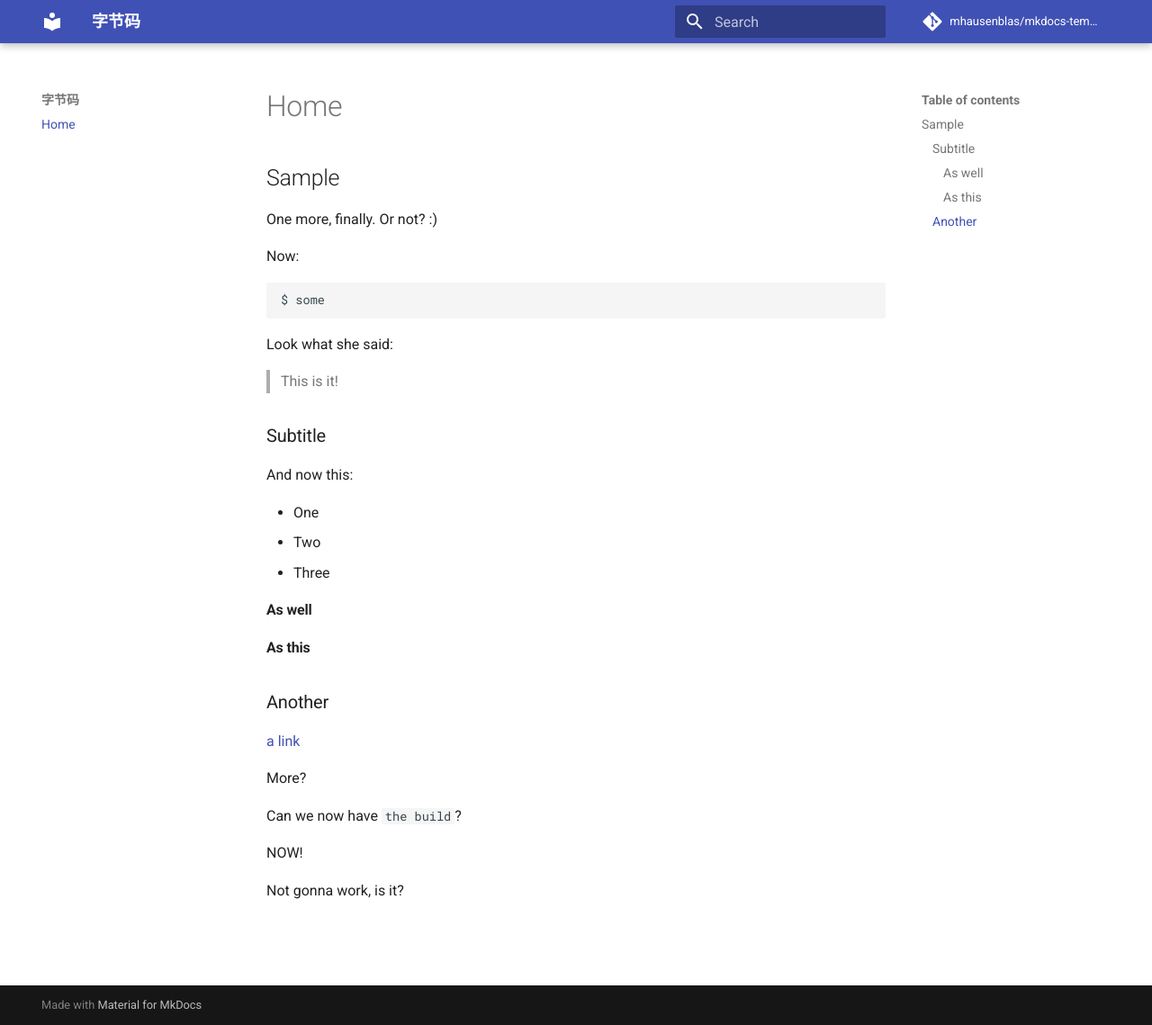
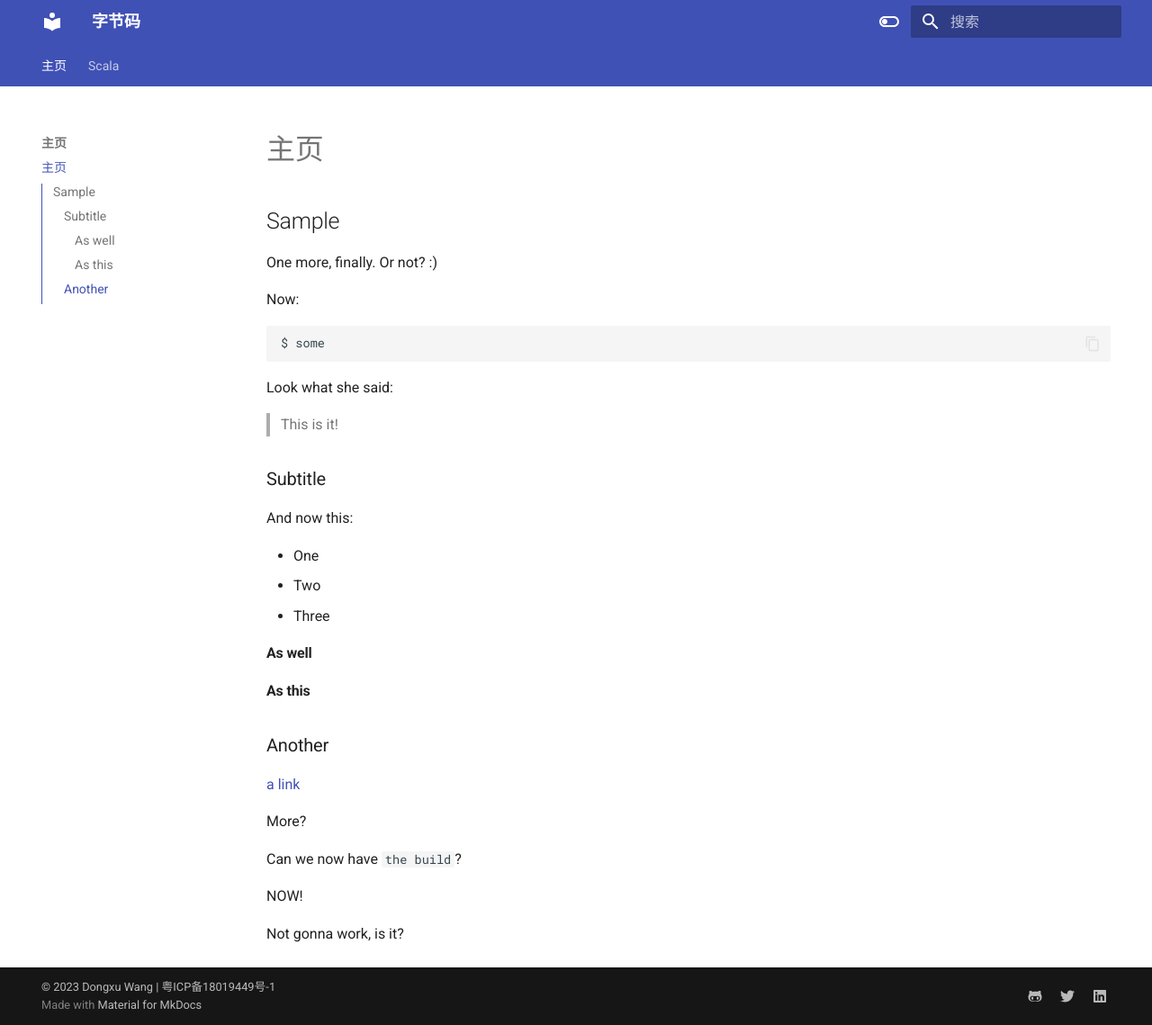
Before and after one commit to dongxuwang/bytecode.cn, an MkDocs documentation site: the page built from docs/index.md, in a window 1280 px wide and 1139 px high. Shown: the whole window at 90% size. Built offline with MkDocs 1.6.1 and Material for MkDocs 9.7.7, drawn with Linux system fonts in a browser that asks for light colours; comment, search, counter and statistics services are not loaded.

Commit message:
Add beian

```diff
--- a/mkdocs.yml
+++ b/mkdocs.yml
@@ -1,10 +1,69 @@
 site_name: 字节码
-site_description: 'A docs test'
-site_author: 'Michael Hausenblas'
-docs_dir: docs/
-repo_name: 'mhausenblas/mkdocs-template'
-repo_url: 'https://github.com/mhausenblas/mkdocs-template'
+theme:
+  name: material
+  features:
+    - navigation.tabs
+    - navigation.sections
+    - toc.integrate
+    - navigation.top
+    - search.suggest
+    - search.highlight
+    - content.tabs.link
+    - content.code.annotation
+    - content.code.copy
+  language: zh
+  palette:
+    - scheme: default
+      toggle:
+        icon: material/toggle-switch-off-outline
+        name: Switch to dark mode
+      primary: indigo
+      accent: purple
+    - scheme: slate
+      toggle:
+        icon: material/toggle-switch
+        name: Switch to light mode
+      primary: indigo
+      accent: lime
+
 nav:
-    - Home: index.md
-theme:
-  name: 'material'
+  - 主页:
+      - 主页: index.md
+  - Scala:
+      - About: scala/index.md
+plugins:
+  - social
+  - search:
+      lang:
+        - en
+        - zh
+
+extra:
+  social:
+    - icon: fontawesome/brands/github-alt
+      link: https://github.com/dongxuwang
+    - icon: fontawesome/brands/twitter
+      link: https://twitter.com/wangdx
+    - icon: fontawesome/brands/linkedin
+      link: https://www.linkedin.com/in/dongxuwang
+
+markdown_extensions:
+  - pymdownx.highlight:
+      anchor_linenums: true
+  - pymdownx.inlinehilite
+  - pymdownx.snippets
+  - admonition
+  - pymdownx.arithmatex:
+      generic: true
+  - footnotes
+  - pymdownx.details
+  - pymdownx.superfences
+  - pymdownx.mark
+  - attr_list
+  - pymdownx.emoji:
+      emoji_index: !!python/name:materialx.emoji.twemoji
+      emoji_generator: !!python/name:materialx.emoji.to_svg
+
+copyright: |
+  &copy; 2023 <a href="https://github.com/dongxuwang"  target="_blank" rel="noopener">Dongxu Wang</a> |
+  <a target="_blank" href="https://beian.miit.gov.cn">粤ICP备18019449号-1</a>
```
Also changed, not shown: docs/scala/index.md (added, +40 -0 lines), 1 other file.
